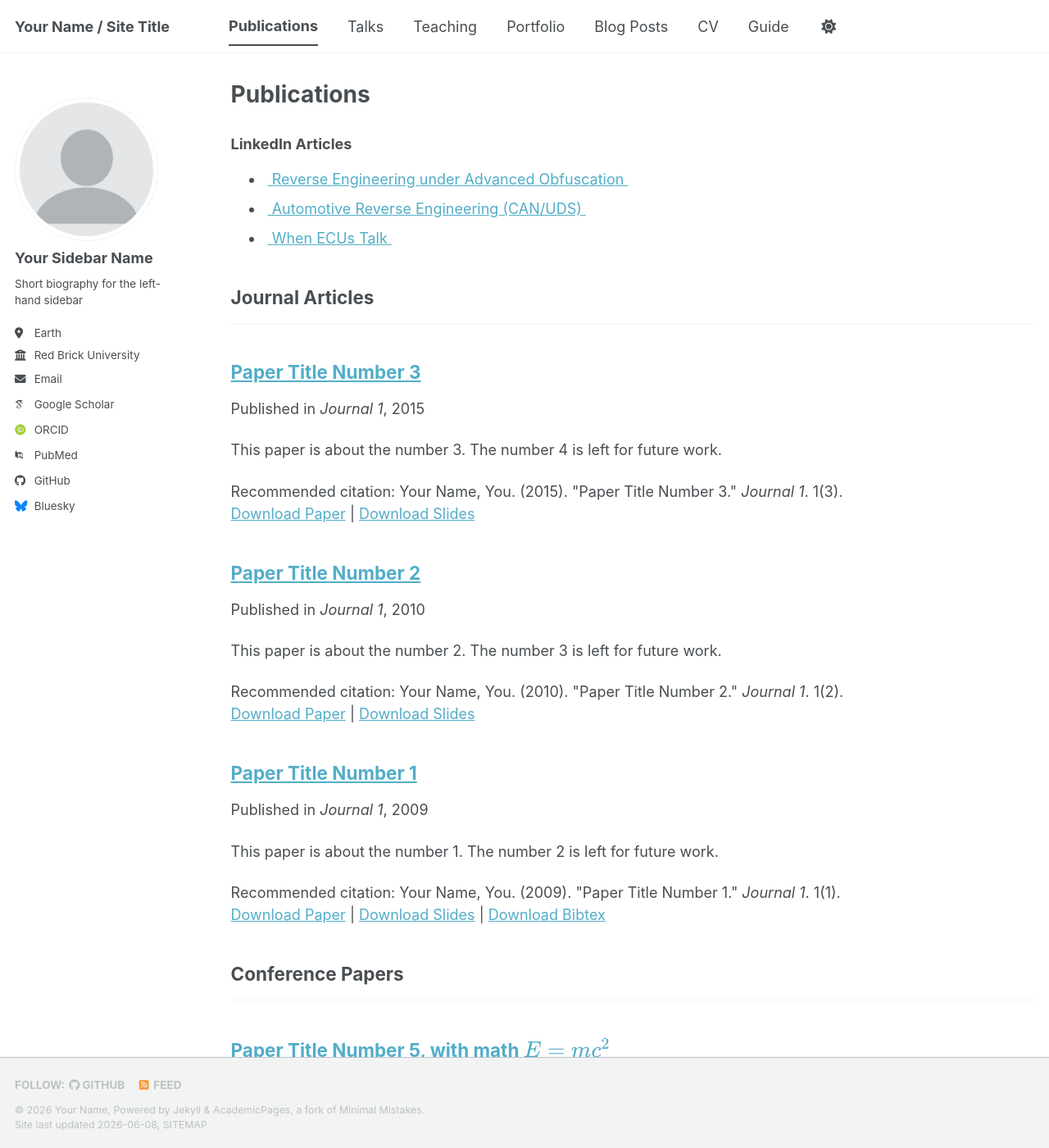
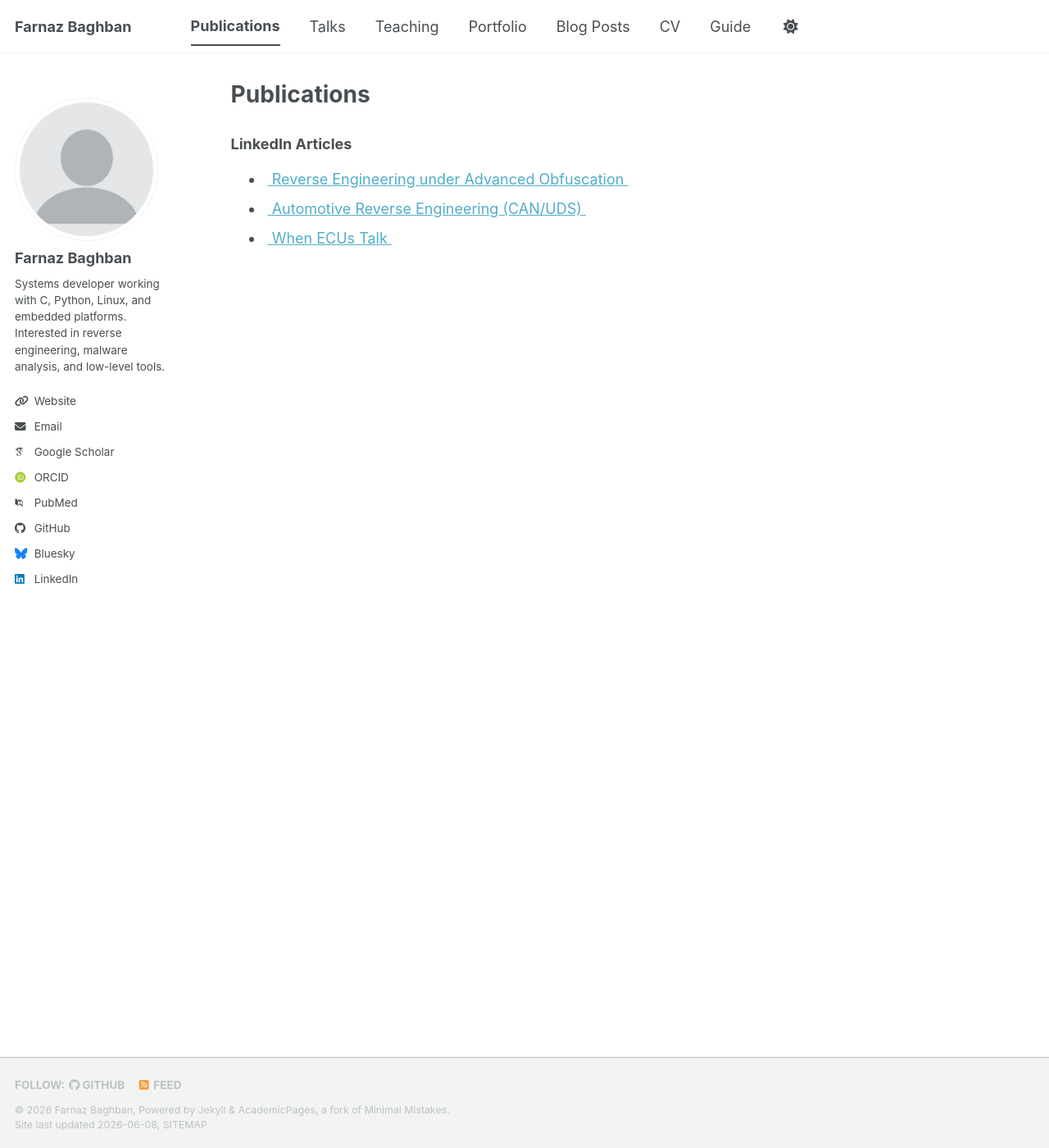
Before and after one commit to Farnaz-Baghban/Farnaz-Baghban.github.io, a Jekyll site: the page built from _pages/publications.html, in a window 1280 px wide and 1400 px high. Shown: the whole window at 82% size. Built offline with Jekyll 4.4.1, drawn with Linux system fonts in a browser that asks for light colours; some web fonts are replaced; a script bundle is joined from its source files by our own code; library files that are not in the unit come from our copies; some of the changed text lies outside the part shown.

Commit message:
Update _config.yml

```diff
--- a/_config.yml
+++ b/_config.yml
@@ -9,14 +9,14 @@
 # Basic Site Settings
 locale                   : "en-US"
 site_theme               : "default" # The available themes options are "default", "air", "sunrise", "mint", "dirt" and "contrast"
-title                    : "Your Name / Site Title"
+title                    : "Farnaz Baghban"
 title_separator          : "-"
-name                     : &name "Your Name"
-description              : &description "Your Name's academic portfolio"   # Update this with a general description of your site, this is the default if not overridden by a page
-url                      : https://academicpages.github.io # The base hostname & protocol for your site e.g. "https://[your GitHub username].github.io",
+name                     : &name "Farnaz Baghban"
+description              :  &description "Systems developer working with C, Python, Linux, and embedded platforms. Interested in reverse engineering, malware analysis, and low-level tools."   # Update this with a general description of your site, this is the default if not overridden by a page
+url                      : "https://farnaz-baghban.github.io" # The base hostname & protocol for your site e.g. "https://[your GitHub username].github.io",
                                                            # or if you already have some other page hosted on Github then use "https://[your GitHub username].github.io/[Your Repo Name]"
 baseurl                  : "" # the subpath of your site, e.g. "/blog"
-repository               : "academicpages/academicpages.github.io"
+repository               : "Farnaz-Baghban/Farnaz-Baghban.github.io"
 
 # Site Author - The following control what appear as part of the author content on the side bar.
 #               If a field is blank the icon and link will not appear, otherwise it will be shown.
@@ -24,13 +24,11 @@ repository               : "academicpages/academicpages.github.io"
 author:
   # Biographic information
   avatar           : "profile.png"
-  name             : "Your Sidebar Name"
+  name             : "Farnaz Baghban"
   pronouns         : # example: "she/her"
-  bio              : "Short biography for the left-hand sidebar"
-  location         : "Earth"
-  employer         : "Red Brick University"
-  uri              : # URL
-  email            : "none@example.org"
+  bio              : "Systems developer working with C, Python, Linux, and embedded platforms. Interested in reverse engineering, malware analysis, and low-level tools."
+  uri              : "https://github.com/Farnaz-Baghban"
+  email            : "farnazbaghban3619@gmail.com"
 
   # Academic websites
   academia         : # URL
@@ -51,7 +49,7 @@ author:
   bitbucket        : # Username - Update with your username on the site
   codepen          : # Username
   dribbble         : # Username
-  github           : "academicpages"
+  github           : "Farnaz-Baghban"
   kaggle           : # Username
   stackoverflow    : # User number or user number and name (i.e., use "1" or "1/jeff-atwood")
 
@@ -66,7 +64,7 @@ author:
   keybase          : # Username
   instagram        : # Username
   lastfm           : # Username
-  linkedin         : # Username
+  linkedin         : "farnaz-baghban-19b618193"
   mastodon         : # URL
   medium           : # URL
   pinterest        : # Username
@@ -84,12 +82,14 @@ author:
 
 # Publication Category - The following the list of publication categories and their headings
 publication_category:
-  books:
-    title: 'Books'
-  manuscripts:
-    title: 'Journal Articles'
-  conferences:
-    title: 'Conference Papers'
+  projects:
+    title: 'Projects'
+
+  articles:
+    title: 'Technical Articles'
+
+  research:
+    title: 'Research Notes'
 
 # Site Settings
 teaser                   :  # filename of teaser fallback teaser image placed in /images/ for social media previews
```
